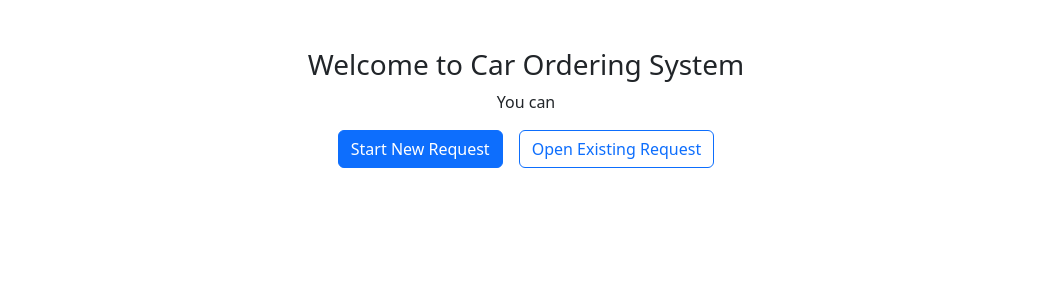
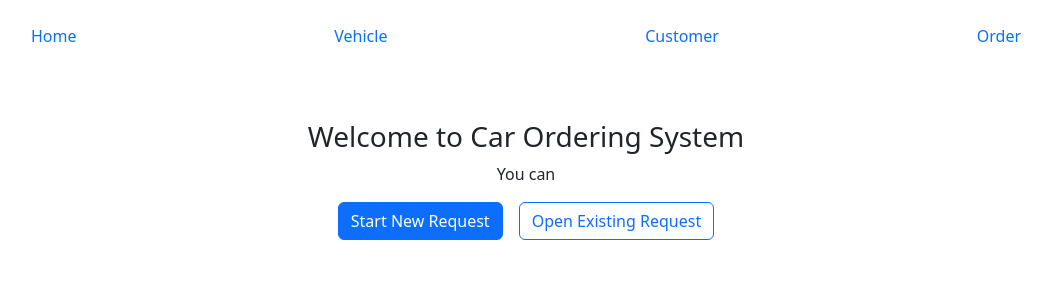
Before and after one commit to rajkarkhanis/dienwagen-frontend, an Angular app: page / in a window 1280 px wide. Shown: the top 300 px of the page, without its empty margins (114-1166 px from the left). Built offline with nearby package versions, Linux system fonts and the light colour scheme.

Commit message:
primary navbar

```diff
--- a/src/app/app-routing.module.ts
+++ b/src/app/app-routing.module.ts
@@ -11,7 +11,7 @@ const routes: Routes = [
     { path: 'equipment', component: VehicleEquipmentComponent },
     { path: 'paint', component: VehiclePaintComponent },
     { path: 'line', component: VehicleLineComponent },
-    { path: 'model', component: VehicleModelComponent },
+    { path: 'vehicle', component: VehicleModelComponent },
     { path: 'customer', component: CustomerComponent },
     { path: 'home', component: HomeComponent },
     { path: '', component: HomeComponent }
--- a/src/app/app.component.html
+++ b/src/app/app.component.html
@@ -1 +1,2 @@
+<app-navbar></app-navbar>
 <router-outlet></router-outlet>
--- a/src/app/app.module.ts
+++ b/src/app/app.module.ts
@@ -11,6 +11,7 @@ import { VehicleModelComponent } from './components/vehicle-model/vehicle-model.
 import { VehicleLineComponent } from './components/vehicle-line/vehicle-line.component';
 import { VehiclePaintComponent } from './components/vehicle-paint/vehicle-paint.component';
 import { VehicleEquipmentComponent } from './components/vehicle-equipment/vehicle-equipment.component';
+import { NavbarComponent } from './components/navbar/navbar.component';
 
 @NgModule({
   declarations: [
@@ -22,7 +23,8 @@ import { VehicleEquipmentComponent } from './components/vehicle-equipment/vehicl
     VehicleModelComponent,
     VehicleLineComponent,
     VehiclePaintComponent,
-    VehicleEquipmentComponent
+    VehicleEquipmentComponent,
+    NavbarComponent
   ],
   imports: [
     BrowserModule,
--- a/src/app/components/home/home.component.html
+++ b/src/app/components/home/home.component.html
@@ -35,8 +35,10 @@
                 ></button>
             </div>
             <div class="modal-body">
-                <label for="requestId" class="form-label">Enter Request ID: </label>
-                <input type="number" id="requestId" class="form-control">
+                <label for="requestId" class="form-label"
+                    >Enter Request ID:
+                </label>
+                <input type="number" id="requestId" class="form-control" />
             </div>
             <div class="modal-footer">
                 <button
@@ -46,9 +48,7 @@
                 >
                     Close
                 </button>
-                <button type="button" class="btn btn-primary">
-                    Search
-                </button>
+                <button type="button" class="btn btn-primary">Search</button>
             </div>
         </div>
     </div>
--- /dev/null
+++ b/src/app/components/navbar/navbar.component.css
@@ -0,0 +1,3 @@
+.navigation {
+    padding: 1rem;
+}
--- /dev/null
+++ b/src/app/components/navbar/navbar.component.html
@@ -0,0 +1,37 @@
+<nav class="px-3 py-3">
+    <ul class="nav nav-pills nav-fill">
+        <li class="nav-item">
+            <a
+                class="nav-link"
+                aria-current="page"
+                [routerLink]="['/home']"
+                [routerLinkActive]="['active']"
+                >Home</a
+            >
+        </li>
+        <li class="nav-item">
+            <a
+                class="nav-link"
+                [routerLink]="['/vehicle']"
+                [routerLinkActive]="['active']"
+                >Vehicle</a
+            >
+        </li>
+        <li class="nav-item">
+            <a
+                class="nav-link"
+                [routerLink]="['/customer']"
+                [routerLinkActive]="['active']"
+                >Customer</a
+            >
+        </li>
+        <li class="nav-item">
+            <a
+                class="nav-link"
+                [routerLink]="['/order']"
+                [routerLinkActive]="['active']"
+                >Order</a
+            >
+        </li>
+    </ul>
+</nav>
```
Also changed, not shown: src/app/components/navbar/navbar.component.ts (added, +10 -0 lines), 1 other file (tests, documents, lock files or other folders).
